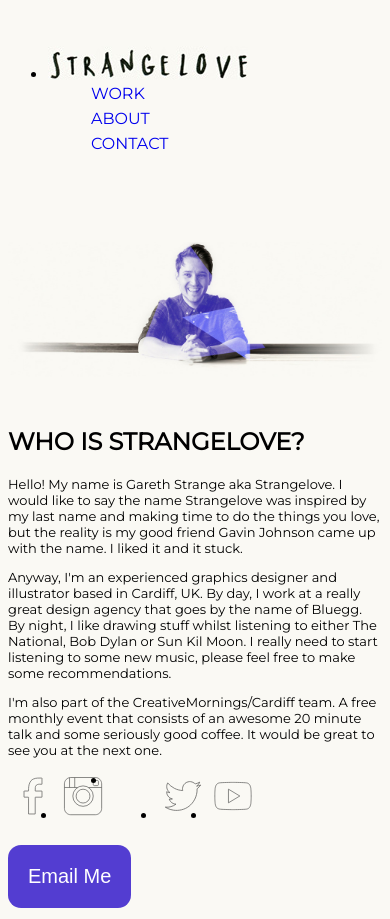
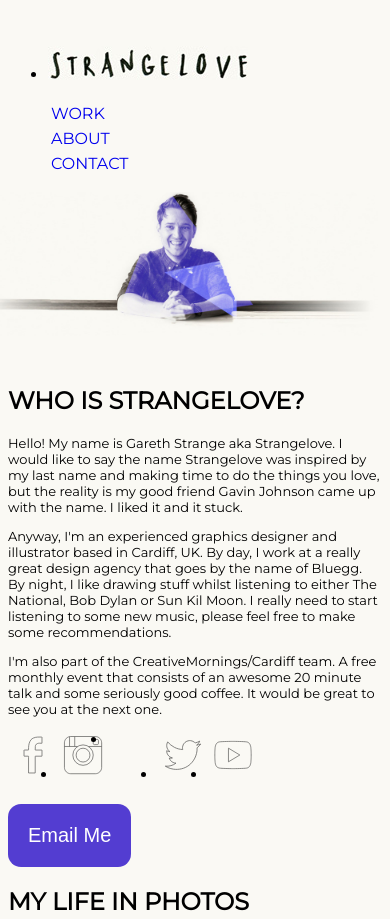
Before and after one commit to bborealis/about_me, a plain HTML site: page index.html in a window 390 px wide. Shown: the top 919 px of the page. Drawn offline with Linux system fonts and the light colour scheme.

Commit message:
add update to media queries

```diff
--- a/css/styles.css
+++ b/css/styles.css
@@ -25,6 +25,10 @@
 	padding : 20px;
 	text-transform : uppercase;
 	font-family: "Montserrat";
+}
+
+#nav ul li {
+	padding-bottom : 20px;
 }
 
 .social {
@@ -161,6 +165,20 @@ hr {
 		display : block;
 		width: 200;
 	}
+
+	#nav ul ul {
+		padding-left : 0;
+	}
+
+	#nav {
+		margin-bottom : 0;
+	}
+	#main-img img {
+		min-width: 400px;
+		margin-left: -30px;
+		overflow: auto;
+		float : none;
+	}
 }
 
 @media screen and (max-width : 400px) {
```
